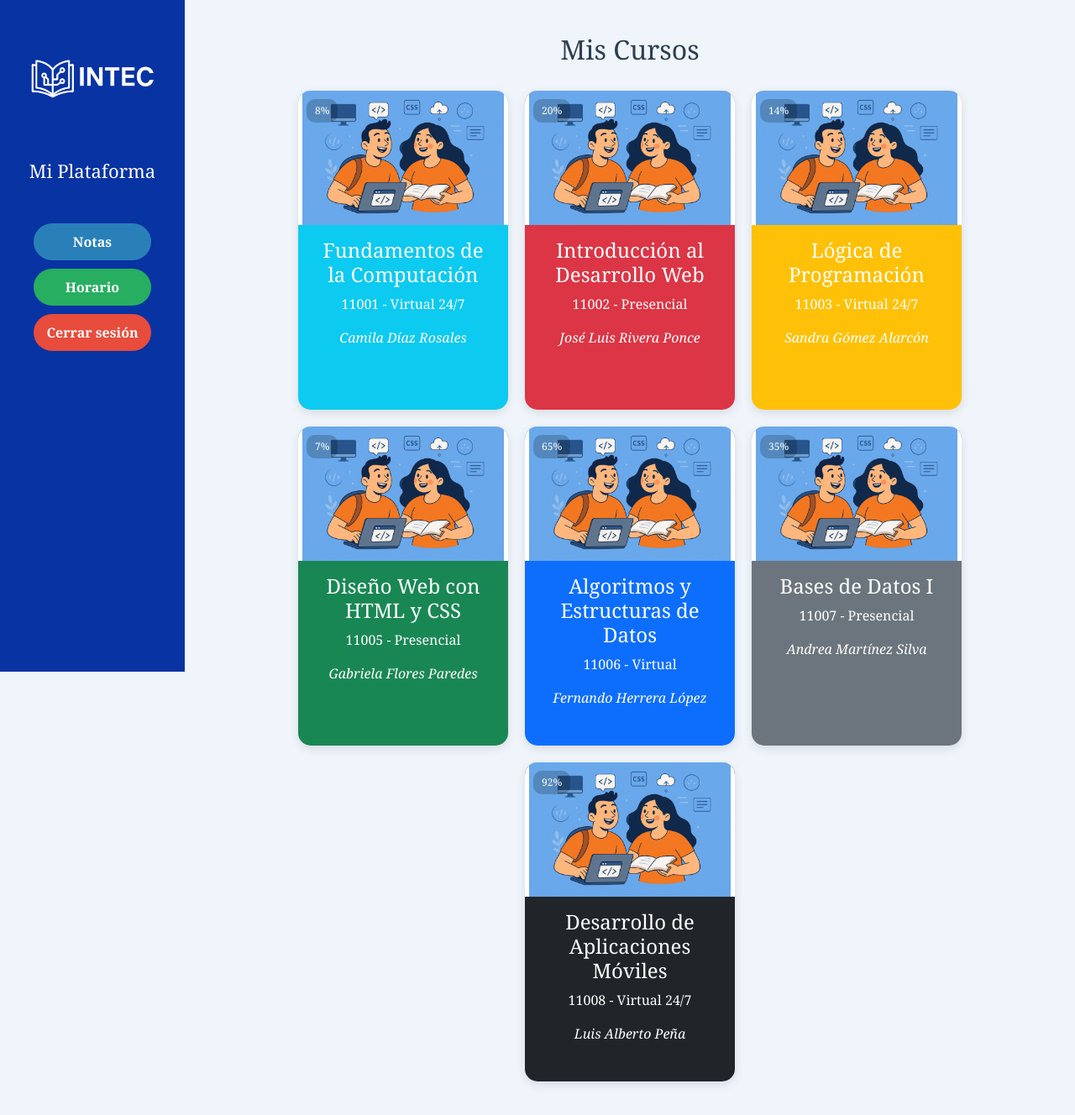
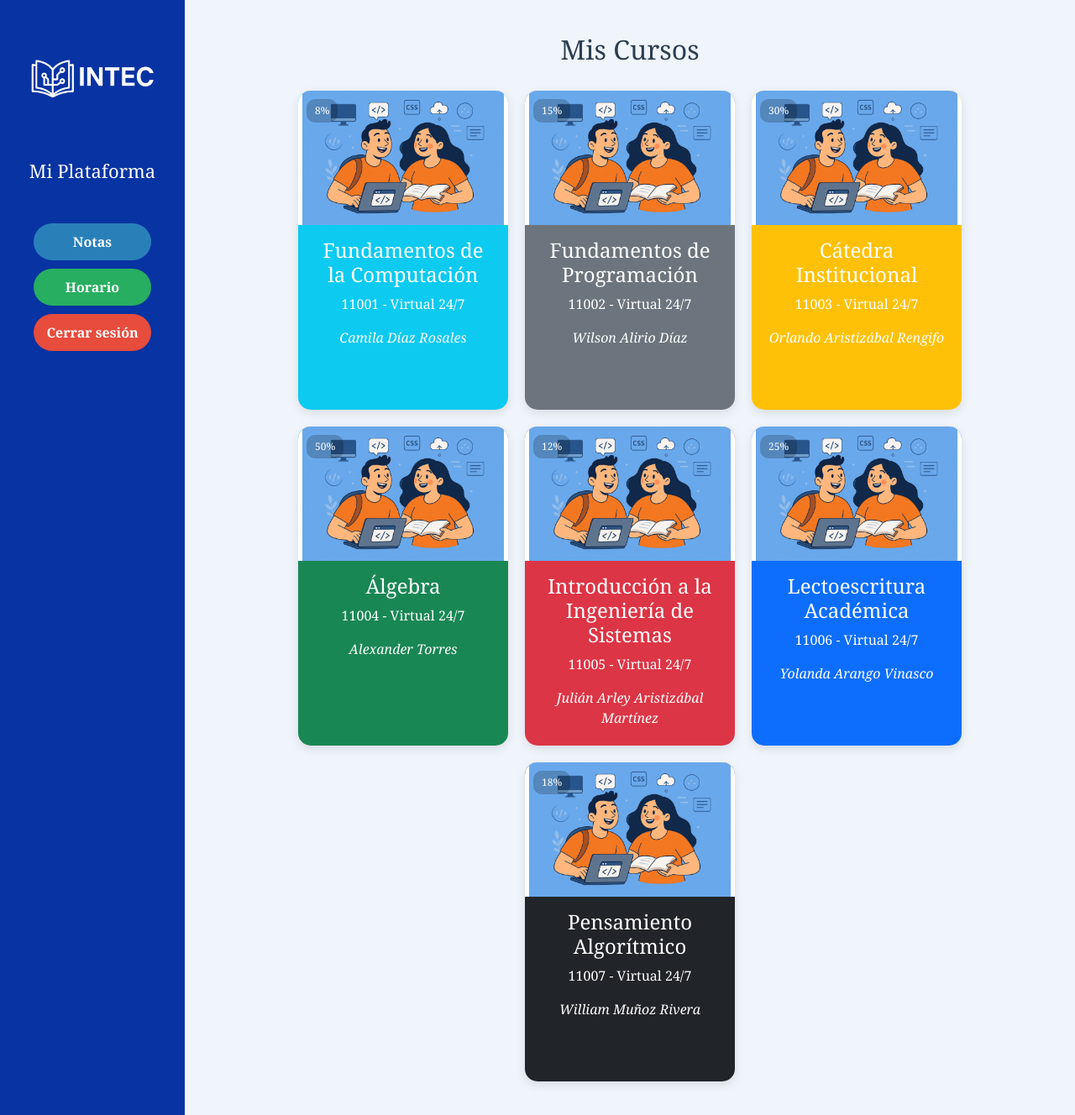
Before and after one commit to MassielSanchez/TrabajoWeb, a PHP site: page /vistas/inicio.html in a window 1280 px wide. Shown: the whole page at 84% size. Run offline with PHP 8.4, Linux system fonts and the light colour scheme.

Commit message:
reformar

```diff
--- a/css/inicio.css
+++ b/css/inicio.css
@@ -2,21 +2,42 @@
 body {
   font-family: Cambria, sans-serif;
   margin: 0;
-    padding: 0;
   background-color: #f0f4fb;
-    min-height: 150vh;
+}
+
+.layout-container {
+  display: flex;
+  min-height: 100vh;
+}
+
+.menu-toggle {
+  display: none;
+}
+
+.hamburger {
+  display: none;
+  font-size: 28px;
+  background-color: #0833a2;
+  color: white;
+  padding: 10px 20px;
+  cursor: pointer;
+  position: fixed;
+  top: 10px;
+  left: 10px;
+  z-index: 1000;
+  border-radius: 5px;
 }
 
 /* Barra lateral */
 .barra-lateral {
   width: 220px;
-    background-color: #0833a2; /* Color de fondo actualizado */
-    color: white; /* Texto blanco para mejor contraste */
+  background-color: #0833a2;
+  color: white;
   display: flex;
   flex-direction: column;
   align-items: center;
   padding: 20px;
-    height: 100vh; /* Altura completa de la pantalla */
+  transition: transform 0.3s ease;
 }
 
 .logo {
@@ -93,7 +104,6 @@ body {
   transition: transform 0.2s;
   display: flex;
   flex-direction: column;
-    justify-content: start;
   text-align: center;
 }
 
--- a/vistas/inicio.html
+++ b/vistas/inicio.html
@@ -2,29 +2,28 @@
 <html lang="es">
 <head>
   <meta charset="UTF-8">
+  <meta name="viewport" content="width=device-width, initial-scale=1.0">
+  <meta name="description" content="Página de cursos académicos del estudiante">
   <title>Mis Cursos</title>
-  <meta name="viewport" content="width=device-width, initial-scale=1">
-
-<!-- Bootstrap CSS -->
   <link href="https://cdn.jsdelivr.net/npm/bootstrap@5.3.2/dist/css/bootstrap.min.css" rel="stylesheet">
-  <!-- Tu CSS personalizado -->
   <link rel="stylesheet" href="../css/inicio.css">
 </head>
 <body>
 
-<div class="d-flex">
-  <!-- Barra lateral -->
+<input type="checkbox" id="menu-toggle" class="menu-toggle">
+<label for="menu-toggle" class="hamburger">&#9776;</label>
+
+<div class="layout-container">
   <aside class="barra-lateral">
-    <img src="../img/blanco.png" alt="Logo" class="logo">
+    <img src="../img/blanco.png" alt="Logo de la plataforma" class="logo" width="150" height="150">
     <h1>Mi Plataforma</h1>
     <nav>
-      <a href="../vistas/notas.html" class="boton-notas">Notas</a>
-      <a href="../vistas/horario.html" class="boton-reservas">Horario</a>
-      <a href="../vistas/login.html" class="boton-cerrar">Cerrar sesión</a>
+      <a href="../vistas/notas.html" class="boton-notas" aria-label="Ver notas">Notas</a>
+      <a href="../vistas/horario.html" class="boton-reservas" aria-label="Ver horario">Horario</a>
+      <a href="../vistas/login.html" class="boton-cerrar" aria-label="Cerrar sesión">Cerrar sesión</a>
     </nav>
   </aside>
 
-  <!-- Contenido principal -->
   <main class="contenido">
     <h2 class="titulo-cursos">Mis Cursos</h2>
 
@@ -33,7 +32,7 @@
       <a href="../vistas/curso1.html" class="text-decoration-none text-reset">
         <div class="curso-card bg-info text-white position-relative">
           <span class="progreso">8%</span>
-          <img src="../img/imagen.jpg" alt="Curso 1" class="curso-img">
+          <img src="../img/imagen.jpg" alt="Fundamentos de la Computación" class="curso-img" width="250" height="160">
           <div class="p-3">
             <h4>Fundamentos de la Computación</h4>
             <p>11001 - Virtual 24/7</p>
@@ -44,13 +43,13 @@
 
       <!-- Curso 2 -->
       <a href="../vistas/curso2.html" class="text-decoration-none text-reset">
-        <div class="curso-card bg-danger text-white position-relative">
-          <span class="progreso">20%</span>
-          <img src="../img/imagen.jpg"" alt="Curso 2" class="curso-img">
+        <div class="curso-card bg-secondary text-white position-relative">
+          <span class="progreso">15%</span>
+          <img src="../img/imagen.jpg" alt="Fundamentos de Programación" class="curso-img" width="250" height="160">
           <div class="p-3">
-            <h4>Introducción al Desarrollo Web</h4>
-            <p>11002 - Presencial</p>
-            <em>José Luis Rivera Ponce</em>
+            <h4>Fundamentos de Programación</h4>
+            <p>11002 - Virtual 24/7</p>
+            <em>Wilson Alirio Díaz</em>
           </div>
         </div>
       </a>
@@ -58,12 +57,12 @@
       <!-- Curso 3 -->
       <a href="../vistas/curso3.html" class="text-decoration-none text-reset">
         <div class="curso-card bg-warning text-white position-relative">
-          <span class="progreso">14%</span>
-          <img src="../img/imagen.jpg"" alt="Curso 3" class="curso-img">
+          <span class="progreso">30%</span>
+          <img src="../img/imagen.jpg" alt="Cátedra Institucional" class="curso-img" width="250" height="160">
           <div class="p-3">
-            <h4>Lógica de Programación</h4>
+            <h4>Cátedra Institucional</h4>
             <p>11003 - Virtual 24/7</p>
-            <em>Sandra Gómez Alarcón</em>
+            <em>Orlando Aristizábal Rengifo</em>
           </div>
         </div>
       </a>
@@ -71,51 +70,51 @@
       <!-- Curso 4 -->
       <a href="../vistas/curso4.html" class="text-decoration-none text-reset">
         <div class="curso-card bg-success text-white position-relative">
-          <span class="progreso">7%</span>
-          <img src="../img/imagen.jpg"" alt="Curso 4" class="curso-img">
+          <span class="progreso">50%</span>
+          <img src="../img/imagen.jpg" alt="Álgebra" class="curso-img" width="250" height="160">
           <div class="p-3">
-            <h4>Diseño Web con HTML y CSS</h4>
-            <p>11005 - Presencial</p>
-            <em>Gabriela Flores Paredes</em>
+            <h4>Álgebra</h4>
+            <p>11004 - Virtual 24/7</p>
+            <em>Alexander Torres</em>
           </div>
         </div>
       </a>
 
       <!-- Curso 5 -->
       <a href="../vistas/curso5.html" class="text-decoration-none text-reset">
-        <div class="curso-card bg-primary text-white position-relative">
-          <span class="progreso">65%</span>
-          <img src="../img/imagen.jpg"" alt="Curso 5" class="curso-img">
+        <div class="curso-card bg-danger text-white position-relative">
+          <span class="progreso">12%</span>
+          <img src="../img/imagen.jpg" alt="Introducción a la Ingeniería de Sistemas" class="curso-img" width="250" height="160">
           <div class="p-3">
-            <h4>Algoritmos y Estructuras de Datos</h4>
-            <p>11006 - Virtual</p>
-            <em>Fernando Herrera López</em>
+            <h4>Introducción a la Ingeniería de Sistemas</h4>
+            <p>11005 - Virtual 24/7</p>
+            <em>Julián Arley Aristizábal Martínez</em>
           </div>
         </div>
       </a>
 
       <!-- Curso 6 -->
-      <a href="curso6.html" class="text-decoration-none text-reset">
-        <div class="curso-card bg-secondary text-white position-relative">
-          <span class="progreso">35%</span>
-          <img src="../img/imagen.jpg"" alt="Curso 6" class="curso-img">
+      <a href="../vistas/curso6.html" class="text-decoration-none text-reset">
+        <div class="curso-card bg-primary text-white position-relative">
+          <span class="progreso">25%</span>
+          <img src="../img/imagen.jpg" alt="Lectoescritura Académica" class="curso-img" width="250" height="160">
           <div class="p-3">
-            <h4>Bases de Datos I</h4>
-            <p>11007 - Presencial</p>
-            <em>Andrea Martínez Silva</em>
+            <h4>Lectoescritura Académica</h4>
+            <p>11006 - Virtual 24/7</p>
+            <em>Yolanda Arango Vinasco</em>
           </div>
         </div>
       </a>
 
       <!-- Curso 7 -->
-      <a href="curso7.html" class="text-decoration-none text-reset">
+      <a href="../vistas/curso7.html" class="text-decoration-none text-reset">
         <div class="curso-card bg-dark text-white position-relative">
-          <span class="progreso">92%</span>
-          <img src="../img/imagen.jpg"" alt="Curso 7" class="curso-img">
+          <span class="progreso">18%</span>
+          <img src="../img/imagen.jpg" alt="Pensamiento Algorítmico" class="curso-img" width="250" height="160">
           <div class="p-3">
-            <h4>Desarrollo de Aplicaciones Móviles</h4>
-            <p>11008 - Virtual 24/7</p>
-            <em>Luis Alberto Peña</em>
+            <h4>Pensamiento Algorítmico</h4>
+            <p>11007 - Virtual 24/7</p>
+            <em>William Muñoz Rivera</em>
           </div>
         </div>
       </a>
```
Also changed, not shown: other parts of css/inicio.css (+19 -23 lines). Lines whose indentation alone changed are shown as unchanged.
